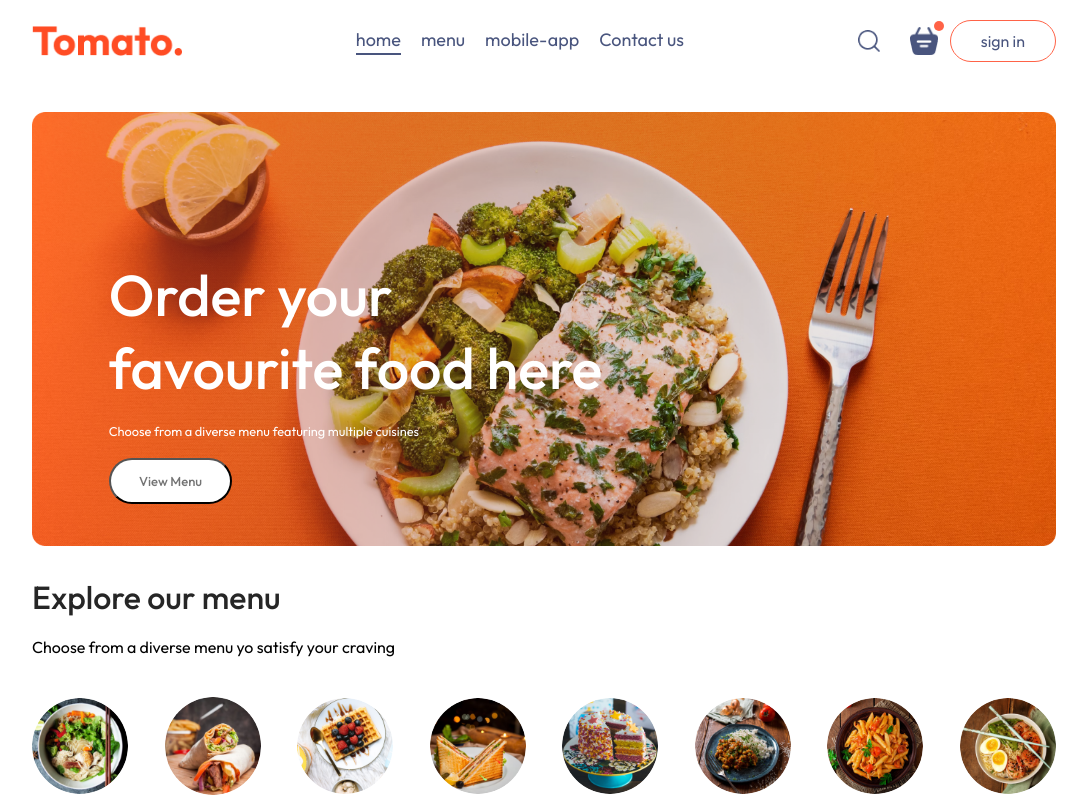
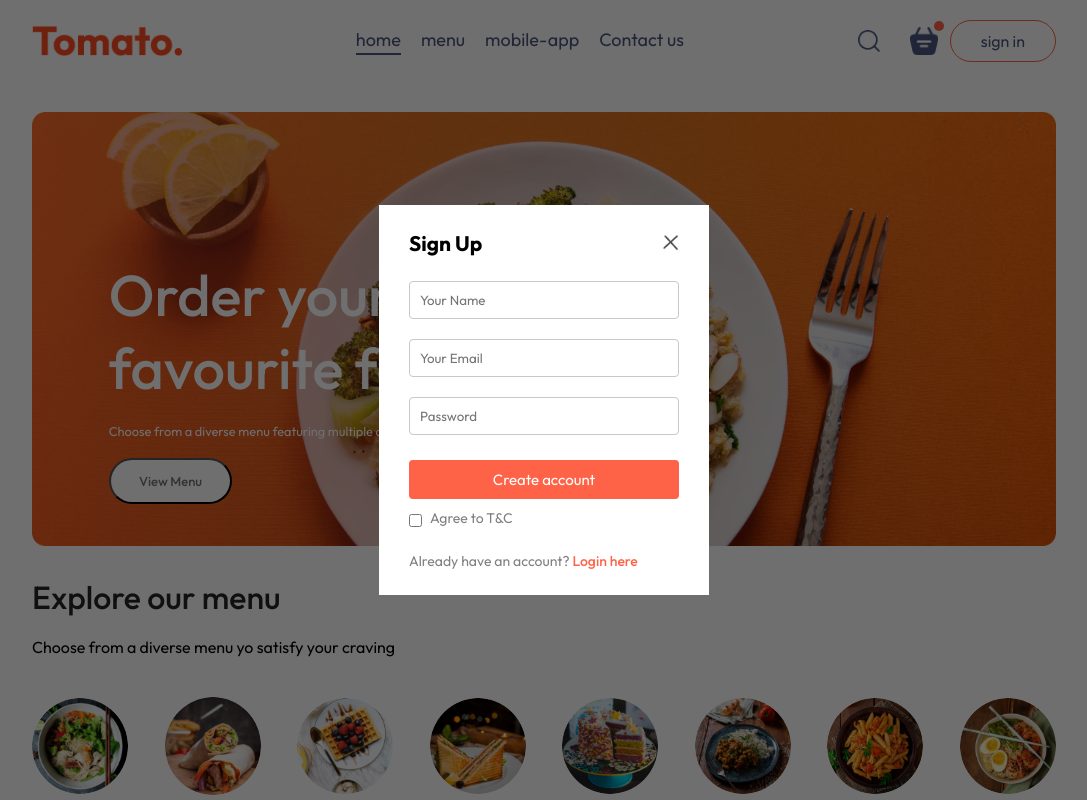
Before and after one commit to Nachiketa87/DeliveryApp-, a React (Vite) app in the folder frontend/: page / in a window 1280 px wide. Both pictures are taken after a click on the button "sign in". Shown: the top 800 px of the page, without its empty margins (96-1183 px from the left). Built offline with nearby package versions, Linux system fonts and the light colour scheme.

Commit message:
login page

```diff
--- a/frontend/src/App.jsx
+++ b/frontend/src/App.jsx
@@ -1,16 +1,20 @@
-import React from 'react'
+import React, { useState } from 'react'
 import Navbar from './components/navbar/Navbar'
 import { Route, Routes } from 'react-router-dom'
 import PlaceOrder from './pages/PlaceOrder/PlaceOrder'
 import Cart from './pages/Cart/Cart'
 import Home from './pages/Home/Home'
 import Footer from './components/Footer/Footer'
+import LoginPopup from './components/LoginPopup/LoginPopup'
 
 const App = () => {
+  const [showLogin,setShowLogin] = useState(false);
+
   return (
     <>
+    {showLogin?<LoginPopup setShowLogin={setShowLogin}/>:<></>}
       <div className='app'>
-        <Navbar/>
+        <Navbar setShowLogin={setShowLogin}/>
         <Routes>
           < Route path='/' element={<Home/>} />
           < Route path='/cart' element={<Cart/>} />
--- /dev/null
+++ b/frontend/src/components/LoginPopup/LoginPopup.css
@@ -0,0 +1,73 @@
+.login-popup{
+    position: absolute;
+    z-index: 1;
+    width: 100%;
+    height: 100%;
+    background-color: #00000090;
+    display: grid;
+}
+
+.login-popup-container{
+    place-self: center;
+    width: max(23vw,330px);
+    color: #808080;
+    background-color: white;
+    display: flex;
+    flex-direction: column;
+    gap: 25px;
+    padding: 25px 30px;
+    font-size: 14px;
+    animation: fadeIn 0.5;
+}
+
+.login-popup-title{
+    display: flex;
+    justify-content: space-between;
+    align-items: center;
+    color: black;
+}
+
+.login-popup-title img{
+    width: 16px;
+    cursor: pointer;
+}
+
+.login-popup-inputs{
+    display: flex;
+    flex-direction: column;
+    gap: 20px;
+}
+
+.login-popup-inputs input{
+    outline: none;
+    border: 1px solid #c9c9c9;
+    padding: 10px;
+    border-radius: 4px;
+}
+
+.login-popup-container button{
+    border: none;
+    padding: 10px;
+    border-radius: 4px;
+    color: white;
+    background-color: tomato;
+    font-size: 15px;
+    cursor: pointer;
+}
+
+.login-popup-condition{
+    display: flex;
+    align-items: start;
+    gap: 8px;
+    margin-top: -15px;
+}
+
+.login-popup-condition input{
+    margin-top: 5px;
+}
+
+.login-popup p span{
+    color: tomato;
+    font-weight: 500;
+    cursor: pointer;
+}
--- /dev/null
+++ b/frontend/src/components/LoginPopup/LoginPopup.jsx
@@ -0,0 +1,33 @@
+import React, { useState } from 'react'
+import './LoginPopup.css'
+import { assets } from '../../assets/assets'
+
+const LoginPopup = ({setShowLogin}) => {
+    const [currState,setCurrState] = useState("Sign Up")
+  return (
+    <div className='login-popup'>
+        <form className="login-popup-container">
+            <div className="login-popup-title">
+                <h2>{currState}</h2>
+                <img onClick={()=>setShowLogin(false)} src={assets.cross_icon} alt="" />
+            </div>
+            <div className="login-popup-inputs">
+                {currState==='Login'?<></>:<input type="text" placeholder='Your Name' required/>}
+
+                <input type="email" placeholder='Your Email' required/>
+                <input type="password" placeholder='Password' required />
+            </div>
+            <button>{currState==='Sign Up'?'Create account':'Login'}</button>
+            <div className="login-popup-condition">
+                <input type="checkbox" required/>
+                <p>Agree to T&C</p>
+            </div>
+            {currState==='Login'
+            ?<p>Create a new account? <span onClick={()=>setCurrState("Sign Up")}>Click Here</span></p>
+            :<p>Already have an account? <span onClick={()=>setCurrState("Login")}>Login here</span></p>}
+        </form>
+    </div>
+  )
+}
+
+export default LoginPopup
--- a/frontend/src/components/navbar/Navbar.jsx
+++ b/frontend/src/components/navbar/Navbar.jsx
@@ -3,7 +3,7 @@ import './Navbar.css'
 import { assets } from '../../assets/assets'
 import { Link } from 'react-router-dom';
 
-const Navbar = () => {
+const Navbar = ({setShowLogin}) => {
 
   const [menu, setMenu] = useState("home");
   return (
@@ -22,7 +22,7 @@ const Navbar = () => {
               <img src={assets.basket_icon} alt="" />
               <div className='dot'></div>
             </div>
-            <button>sign in</button>
+            <button onClick={()=>setShowLogin(true)}>sign in</button>
           </div>
         </div>
     </div>
```
